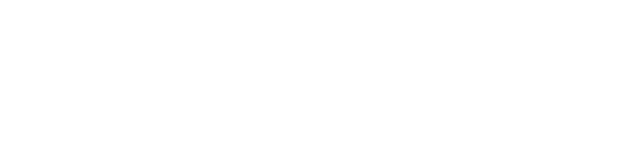
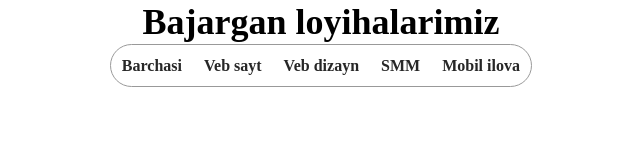
Before and after one commit to nasimovbegzod/Portfolio.Sites, a plain HTML site: page Portfolio.html in a window 1280 px wide. Shown: the whole page, without its empty margins (319-959 px from the left). Drawn offline with Linux system fonts and the light colour scheme.

Commit message:
portfolio title finished

```diff
--- a/Portfolio.html
+++ b/Portfolio.html
@@ -0,0 +1,52 @@
+<!DOCTYPE html>
+<html lang="en">
+  <head>
+    <meta charset="UTF-8" />
+    <meta http-equiv="X-UA-Compatible" content="IE=edge" />
+    <meta name="viewport" content="width=device-width, initial-scale=1.0" />
+    <title>Portfolio</title>
+    <link rel="stylesheet" href="css/global.css">
+  </head>
+  <body>
+    <main>
+      <section>
+        <div class="portfolio">
+          <div class="portfolio__title">
+            <h1>Bajargan loyihalarimiz</h1>
+            <div class="portfolio__title__menu">
+              <ul class="portfolio__title__menu__item">
+                <li class="portfolio__title__menu__item__list">
+                  <a class="portfolio__title__menu__item__list__link" href="#"
+                    >Barchasi</a
+                  >
+                </li>
+                <li class="portfolio__title__menu__item__list">
+                  <a class="portfolio__title__menu__item__list__link" href="#"
+                    >Veb sayt</a
+                  >
+                </li>
+                <li class="portfolio__title__menu__item__list">
+                  <a class="portfolio__title__menu__item__list__link" href="#"
+                    >Veb dizayn</a
+                  >
+                </li>
+                <li class="portfolio__title__menu__item__list">
+                  <a class="portfolio__title__menu__item__list__link" href="#"
+                    >SMM</a
+                  >
+                </li>
+                <li class="portfolio__title__menu__item__list">
+                  <a class="portfolio__title__menu__item__list__link" href="#"
+                    >Mobil ilova</a
+                  >
+                </li>
+              </ul>
+            </div>
+          </div>
+          <div class="portfolio__main"></div>
+        </div>
+      </section>
+    </main>
+    <script src="js/portfolio.js"></script>
+  </body>
+</html>
--- /dev/null
+++ b/js/portfolio.js
@@ -0,0 +1,15 @@
+const links = document.querySelectorAll(
+  ".portfolio__title__menu__item__list__link"
+);
+
+if (links.length) {
+  links.forEach((link) => {
+    link.addEventListener("click", (e) => {
+      links.forEach((link) => {
+        link.classList.remove("active");
+      });
+      e.preventDefault();
+      link.classList.add("active");
+    });
+  });
+}
--- a/sass/pages/_Portfolio.scss
+++ b/sass/pages/_Portfolio.scss
@@ -0,0 +1,51 @@
+/* Portfolio section */
+a {
+  text-decoration: none;
+}
+
+.portfolio {
+  &__title {
+    text-align: center;
+    h1 {
+      font-weight: 700;
+      font-size: 36px;
+      line-height: 44px;
+      color: #000000;
+    }
+    &__menu {
+      &__item {
+        background: rgba(255, 255, 255, 0.5);
+        border: 1px solid #999999;
+        backdrop-filter: blur(2px);
+        border-radius: 90px;
+        width: 33%;
+        margin: auto;
+        display: flex;
+        &__list {
+          list-style: none;
+          padding: 11px;
+          &__link {
+            font-weight: 700;
+            font-size: 16px;
+            line-height: 19px;
+            color: #272727;
+          }
+          &__link.active {
+            padding: 10px 30px;
+            border-radius: 30px;
+            // border: 1px solid;
+            color: white;
+            background: linear-gradient(
+              93.5deg,
+              #1e11ad 12.37%,
+              rgba(105, 17, 173, 0.95) 85.28%
+            );
+          }
+        }
+        &__list:active {
+          border-radius: 30px;
+        }
+      }
+    }
+  }
+}
```
Also changed, not shown: css/global.css, css/global.min.css.
